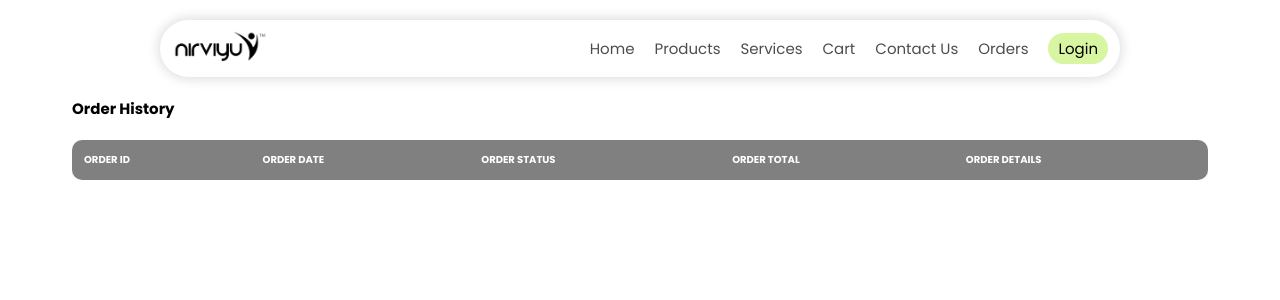
After one commit to murali2p/nirviyu-ecommerce, a Flask app: page /order_history in a window 1280 px wide. The commit adds this page. Shown: the top 300 px of the page. Run offline with Flask 3, Linux system fonts and the light colour scheme; the visitor is signed in with stand-in values (Sample User, id 1); data that the repository does not hold is empty.

Commit message:
updated webhook and orders page

```diff
--- a/app.py
+++ b/app.py
@@ -20,6 +20,7 @@ app.config['PERMANENT_SESSION_LIFETIME'] = timedelta(minutes=30)
 #razorpay payment gateway configuration
 RAZORPAY_KEY_ID ="rzp_test_JxBtA5Uv71LgLO"
 RAZORPAY_KEY_SECRET ="OXGcRV5G9t5kkoMFwskVjui2"
+RAZORPAY_WEBHOOK_SECRET = "Maruti@123"
 
 razorpay_client = razorpay.Client(auth=(RAZORPAY_KEY_ID, RAZORPAY_KEY_SECRET))
 
@@ -449,11 +450,11 @@ def webhook_nirviyu():
         connection = mysql.connector.connect(**db_config)
         cursor = connection.cursor(dictionary=True)
         data = request.get_json()
-        print(data)
-        cursor.execute('SELECT * FROM order_generate WHERE razorpay_order_id = %s', (data['payload']['order']['entity']['id'],))
+        #print(data)
+        cursor.execute('SELECT * FROM order_generate WHERE razorpay_order_id = %s', (data['payload']['payment']['entity']['order_id'],))
         order = cursor.fetchone()
         if order:
-            cursor.execute('UPDATE order_check_out SET payment_status = %s WHERE razorpay_order_id = %s', (data['payload']['payment']['entity']['id'],"success", data['payload']['order']['entity']['id']))
+            cursor.execute('UPDATE order_checkout SET payment_status = %s WHERE razorpay_order_id = %s', ("success", data['payload']['payment']['entity']['order_id']))
             connection.commit()
         cursor.close()
         connection.close()
@@ -464,5 +465,19 @@ def webhook_nirviyu():
         return jsonify({'error': str(e)})
 
 
+@app.route('/order_history', methods=['GET','POST'])
+@login_required
+def order_history():
+    try:
+        connection = mysql.connector.connect(**db_config)
+        cursor = connection.cursor(dictionary=True)
+        cursor.execute("select  og.order_id, og.updated_at as order_date, oc.payment_status,cast(avg(og.amount) as decimal(20,2)) as amount, group_concat(p.prod_name separator ', ') as product_details from order_generate as og inner join orders as o on o.order_id = og.order_id inner join products as p on p.prod_id = o.prod_id inner join order_checkout as oc on oc.order_id = og.order_id where o.cust_id = %s and oc.payment_status ='success' group by 1,2,3", (current_user.id,))
+        orders = cursor.fetchall()
+        cursor.close()
+        connection.close()
+        return render_template('order_history.html', orders=orders)
+    except Exception as e:
+        return jsonify({'error': str(e)})
+
 if __name__ == '__main__':
     app.run(debug=True)  # run the Flask app in debug mode
--- a/static/styles/style.css
+++ b/static/styles/style.css
@@ -486,6 +486,47 @@ CART Settings
 
 .cart-buttons {
   display: flex;
+}
+
+/***************************
+order details
+***************************/
+table {
+  width: 100%;
+  border-collapse: collapse;
+  margin-top: 20px;
+  background: white;
+  border-radius: 10px;
+  overflow: hidden;
+  padding: 2rem;
+}
+
+thead {
+  background: var(--tertiary-color);
+  color: white;
+}
+
+th,
+td {
+  padding: 12px;
+  text-align: left;
+}
+
+th {
+  text-transform: uppercase;
+}
+
+tbody tr:nth-child(even) {
+  background: #f2f2f2;
+}
+
+tbody tr:hover {
+  background: #ddd;
+  transition: 0.3s ease;
+}
+
+td {
+  color: #333;
 }
 
 /***************************
@@ -1328,4 +1369,12 @@ hero-section
     height: 20rem;
     display: block;
   }
+
+  /***************************
+  table orders
+  ***************************/
+
+  .tbl-container {
+    padding: 1rem !important;
+  }
 }
--- a/templates/base.html
+++ b/templates/base.html
@@ -38,6 +38,9 @@
               >Contact Us</a
             >
           </li>
+          <li>
+            <a class="nav-el" href="{{ url_for('order_history') }}">Orders</a>
+          </li>
           <li><a class="nav-el login-bar" href="login"> Login </a></li>
         </ul>
       </nav>
@@ -55,7 +58,9 @@
         <a href="{{ url_for('products') }}">Products</a>
         <a href="{{ url_for('index')}}#services">Services</a>
         <a href="{{ url_for('cart') }}">Cart</a>
+        <a href="{{ url_for('order_history') }}">Orders</a>
         <a href="{{ url_for('index') }}#know_more">Contact Us</a>
+        <a href="{{ url_for('login') }}">Login</a>
       </div>
     </header>
     {% block content %}{% endblock %}
--- /dev/null
+++ b/templates/order_history.html
@@ -0,0 +1,42 @@
+{% extends 'base.html'%} {% block title %}Nirviyu : Stay Healthy{% endblock %}
+{% block content %}
+
+<div class="container tbl-container">
+  <div class="row">
+    <div class="col-md-12">
+      <h2>Order History</h2>
+      <table class="table table-striped">
+        <thead>
+          <tr>
+            <th>Order ID</th>
+            <th>Order Date</th>
+            <th>Order Status</th>
+            <th>Order Total</th>
+            <th>Order Details</th>
+          </tr>
+        </thead>
+        <tbody>
+          {% for order in orders %}
+          <tr>
+            <td>{{ order.order_id }}</td>
+            <td>{{ order.order_date }}</td>
+            <td>{{ order.payment_status }}</td>
+            <td>{{ order.amount }}</td>
+            <td>{{ order.product_details }}</td>
+          </tr>
+          {% endfor %}
+        </tbody>
+      </table>
+    </div>
+  </div>
+</div>
+<script
+  type="module"
+  src="https://unpkg.com/ionicons@7.1.0/dist/ionicons/ionicons.esm.js"
+></script>
+<script
+  nomodule
+  src="https://unpkg.com/ionicons@7.1.0/dist/ionicons/ionicons.js"
+></script>
+
+{% endblock %}
```
